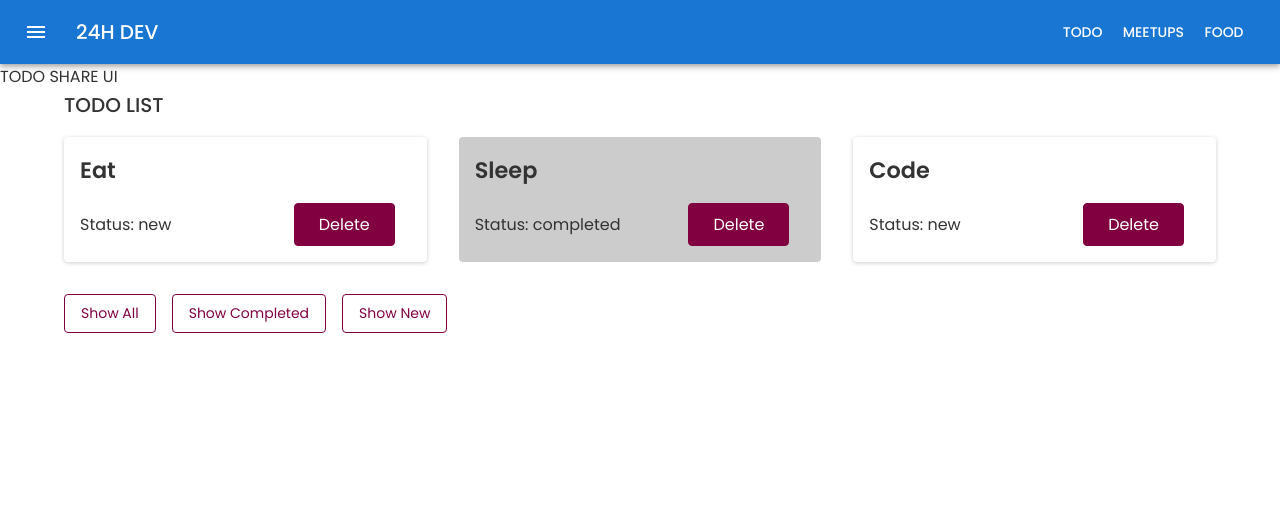
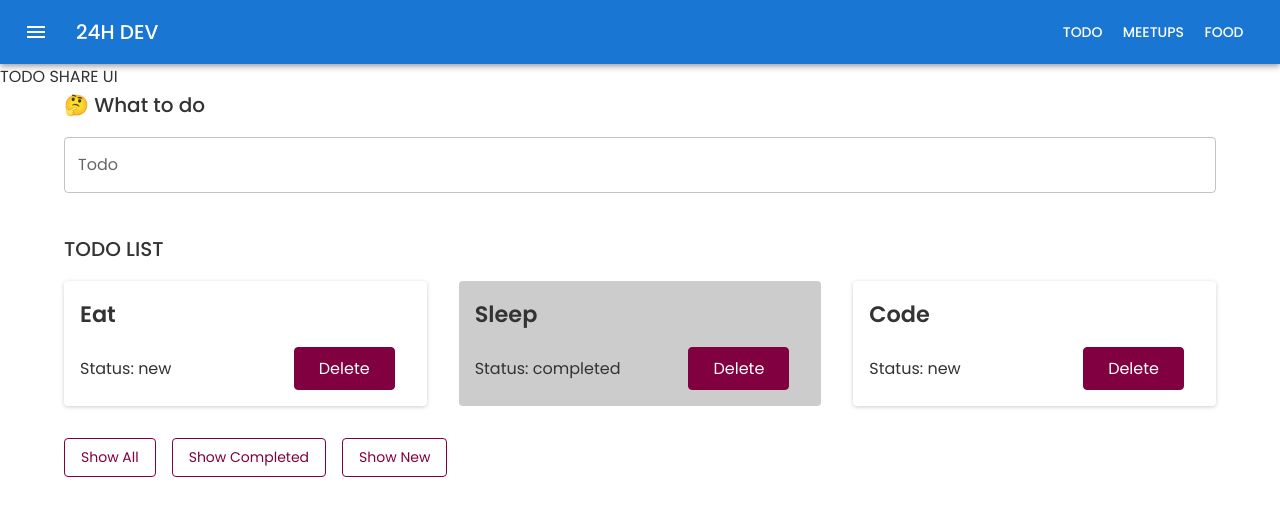
Before and after one commit to kctrnn/learn-reactjs, a React (Create React App) app: page /todos in a window 1280 px wide. Shown: the top 516 px of the page. Built offline with nearby package versions, Linux system fonts and the light colour scheme.

Commit message:
Add react-hook-form

```diff
--- a/package.json
+++ b/package.json
@@ -19,6 +19,7 @@
     "query-string": "^7.0.1",
     "react": "^17.0.2",
     "react-dom": "^17.0.2",
+    "react-hook-form": "^7.17.5",
     "react-router-dom": "^5.3.0",
     "react-scripts": "4.0.3",
     "sass": "^1.43.3",
--- /dev/null
+++ b/src/components/FormFields/InputField.tsx
@@ -0,0 +1,37 @@
+import { TextField } from '@mui/material';
+import { InputHTMLAttributes } from 'react';
+import { Control, useController } from 'react-hook-form';
+
+export interface InputFieldProps extends InputHTMLAttributes<HTMLInputElement> {
+  name: string;
+  control: Control<any>;
+
+  label?: string;
+}
+
+export function InputField({ name, control, label, ...inputProps }: InputFieldProps) {
+  const {
+    field: { ref, ...rest },
+    fieldState: { invalid, error },
+  } = useController({
+    name,
+    control,
+  });
+
+  //   field: { name, value, onChange, onBlur, ref }
+
+  return (
+    <TextField
+      {...rest}
+      inputRef={ref}
+      margin="normal"
+      variant="outlined"
+      autoComplete="off"
+      fullWidth
+      label={label}
+      error={invalid}
+      helperText={error?.message}
+      inputProps={inputProps}
+    />
+  );
+}
--- /dev/null
+++ b/src/components/FormFields/index.ts
@@ -0,0 +1 @@
+export * from './InputField';
--- /dev/null
+++ b/src/features/Todo/components/TodoForm/index.tsx
@@ -0,0 +1,24 @@
+import { InputField } from 'components/FormFields';
+import { useForm } from 'react-hook-form';
+
+export interface TodoFormValues {
+  text: string;
+}
+
+function TodoForm() {
+  const { control, handleSubmit } = useForm<TodoFormValues>({
+    defaultValues: {
+      text: '',
+    },
+  });
+
+  const onSubmit = (formValues: TodoFormValues) => console.log(formValues);
+
+  return (
+    <form onSubmit={handleSubmit(onSubmit)}>
+      <InputField name="text" control={control} label="Todo" />
+    </form>
+  );
+}
+
+export default TodoForm;
--- a/src/features/Todo/pages/ListPage/index.tsx
+++ b/src/features/Todo/pages/ListPage/index.tsx
@@ -1,6 +1,7 @@
 import { Container, Typography } from '@mui/material';
 import Backdrop from 'components/Backdrop';
 import Modal from 'components/Modal';
+import TodoForm from 'features/Todo/components/TodoForm';
 import TodoList from 'features/Todo/components/TodoList';
 import { Todo } from 'models';
 import queryString from 'query-string';
@@ -88,7 +89,13 @@ function ListPage() {
   return (
     <div>
       <Container>
-        <Typography variant="h6" component="h3" mb={2}>
+        <Typography variant="h6" component="h3">
+          🤔 What to do
+        </Typography>
+
+        <TodoForm />
+
+        <Typography variant="h6" component="h3" mt={4} mb={2}>
           TODO LIST
         </Typography>
 
```
Also changed, not shown: 1 other file (tests, documents, lock files or other folders).
